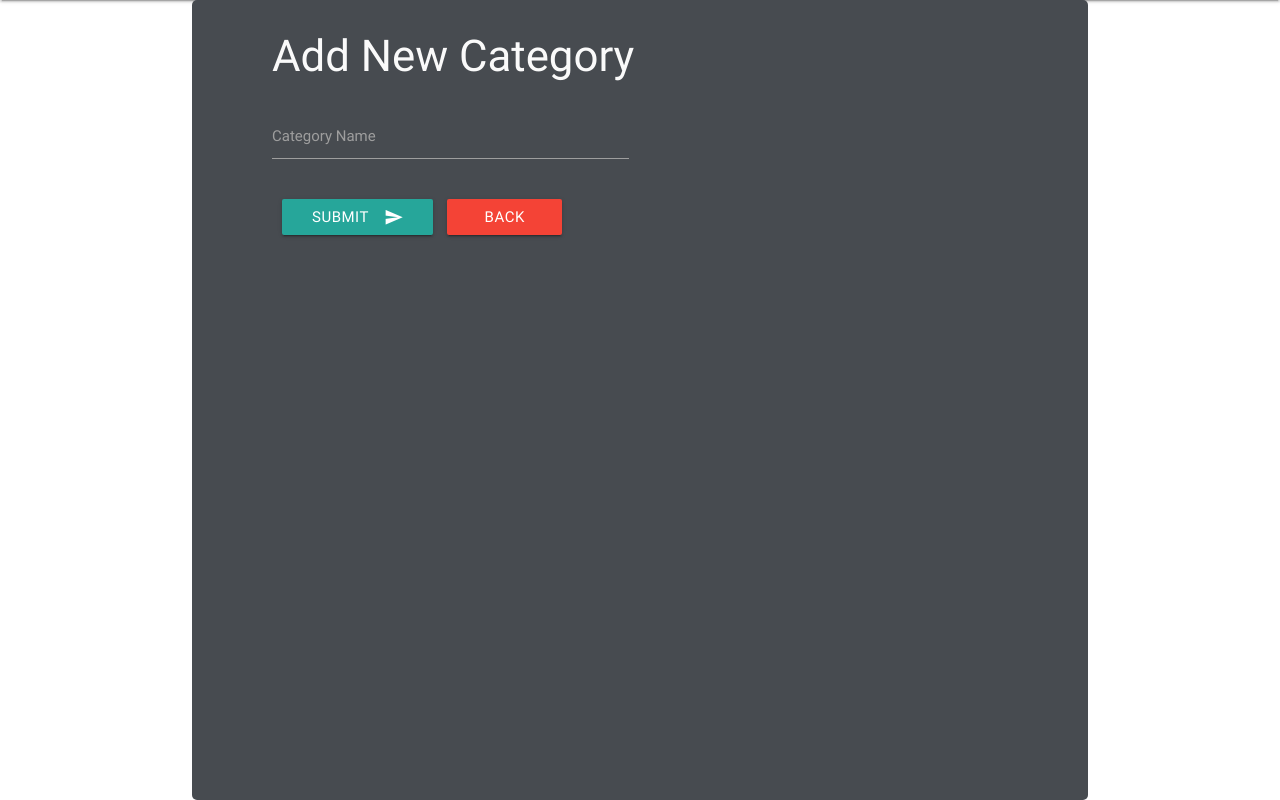
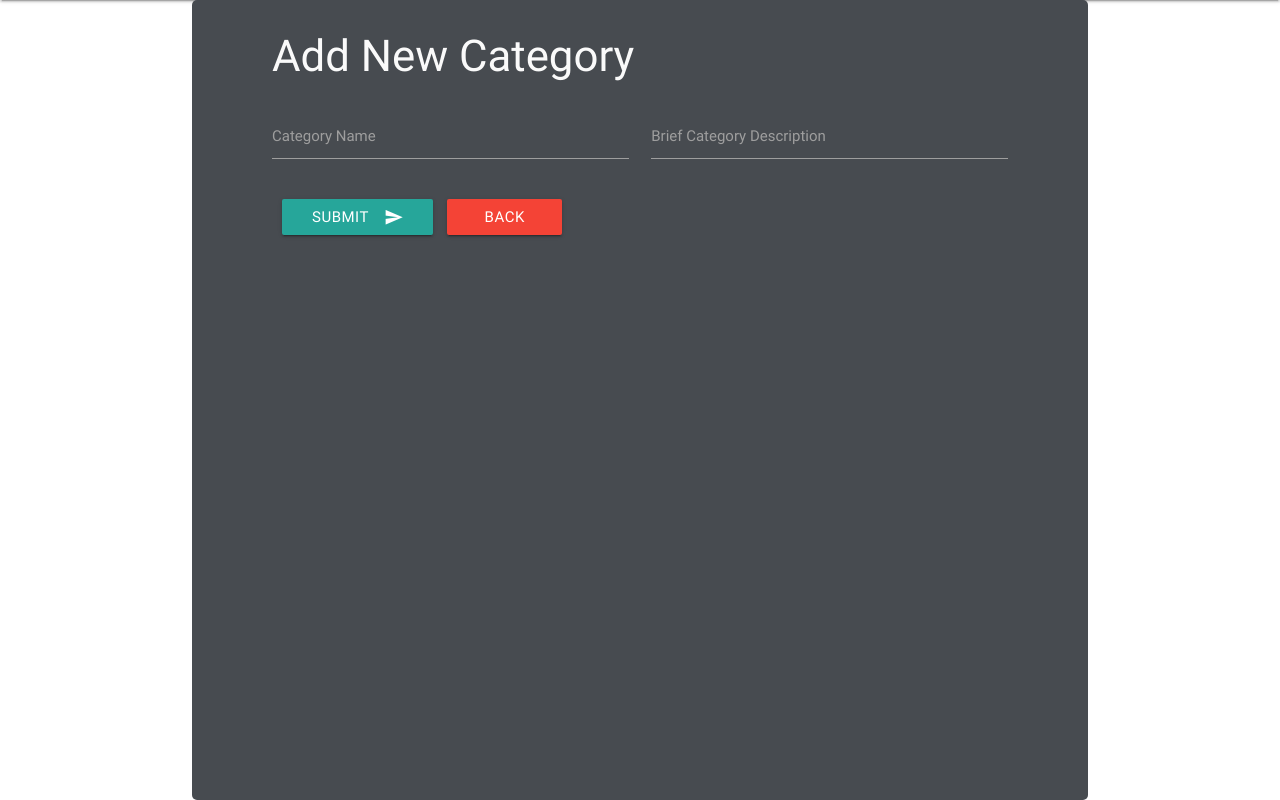
Before and after one commit to geminerald/bugzap, a Flask app: page /new_category in a window 1280 px wide. Shown: the part 64-864 px from the top of the page. Run offline with Flask 2, Linux system fonts and the light colour scheme; some libraries are stand-ins or nearby versions.

Commit message:
added category descroption options

```diff
--- a/app.py
+++ b/app.py
@@ -86,7 +86,10 @@ def edit_category(category_id):
 def update_category(category_id):
     mongo.db.category.update(
         {'_id': ObjectId(category_id)},
-        {'category_name': request.form.get('category_name')})
+        {
+            'category_name': request.form.get('category_name'),
+            'category_description': request.form.get('category_description')
+        })
     return redirect(url_for('get_categories'))
 
 
--- a/templates/bugs.html
+++ b/templates/bugs.html
@@ -7,9 +7,9 @@
 	<li>
 		<div class="collapsible-header bug-header">
 			<div class="col s9 bug-summary-info">
-				<strong>{{bug.bug_summary}}</strong> > Submitted by {{bug.bug_user}} on {{bug.timestamp}}  Priority: {{bug.bug_priority}}
+				<strong>{{bug.bug_summary}}</strong>  Submitted by {{bug.bug_user}} on {{bug.timestamp}}  Priority: {{bug.bug_priority}}
 			</div>
-			<div class="col s3 drop-down-arrow">0
+			<div class="col s3 drop-down-arrow">
 				<i class="material-icons">arrow_drop_down</i>
 			</div>
 		</div>
--- a/templates/editcategory.html
+++ b/templates/editcategory.html
@@ -9,6 +9,10 @@
 			<div class="input-field col s6">
 				<input  id="category_name" name="category_name" type="text" class="validate" value = "{{category.category_name}}">
 				<label for="category_name">Category Name</label>
+			</div>
+            <div class="input-field col s6">
+				<input  id="category_description" name="category_description" type="text" class="validate" value="{{category.category_description}}">
+				<label for="category_description">Brief Category Description</label>
 			</div>
 		</div>
 
--- a/templates/new_category.html
+++ b/templates/new_category.html
@@ -10,6 +10,10 @@
 				<input  id="category_name" name="category_name" type="text" class="validate">
 				<label for="category_name">Category Name</label>
 			</div>
+            <div class="input-field col s6">
+				<input  id="category_description" name="category_description" type="text" class="validate">
+				<label for="category_description">Brief Category Description</label>
+			</div>
 		</div>
 			<button class="btn waves-effect waves-light" type="submit" name="action">Submit
                 <i class="material-icons right">send</i>
```
Also changed, not shown: templates/categories.html (+8 -5 lines), static/js/app.js (line endings or trailing spaces).
